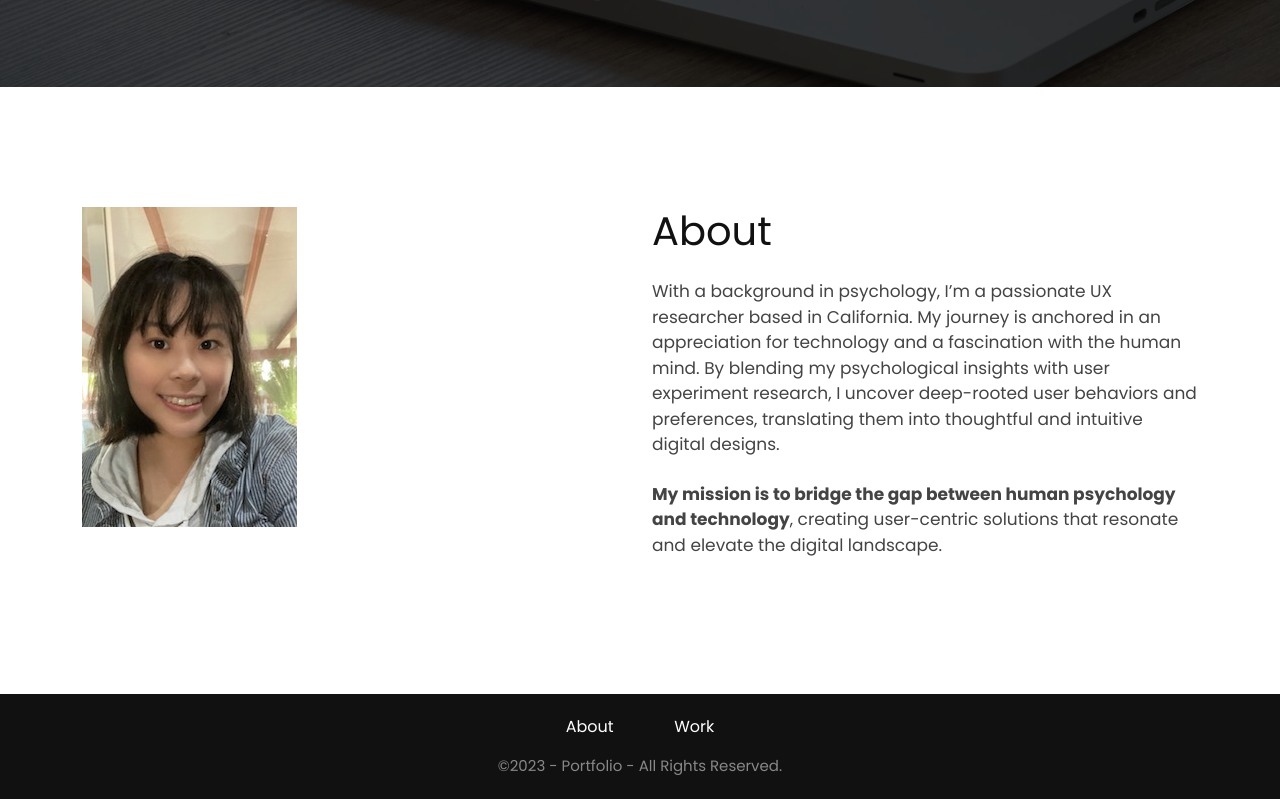
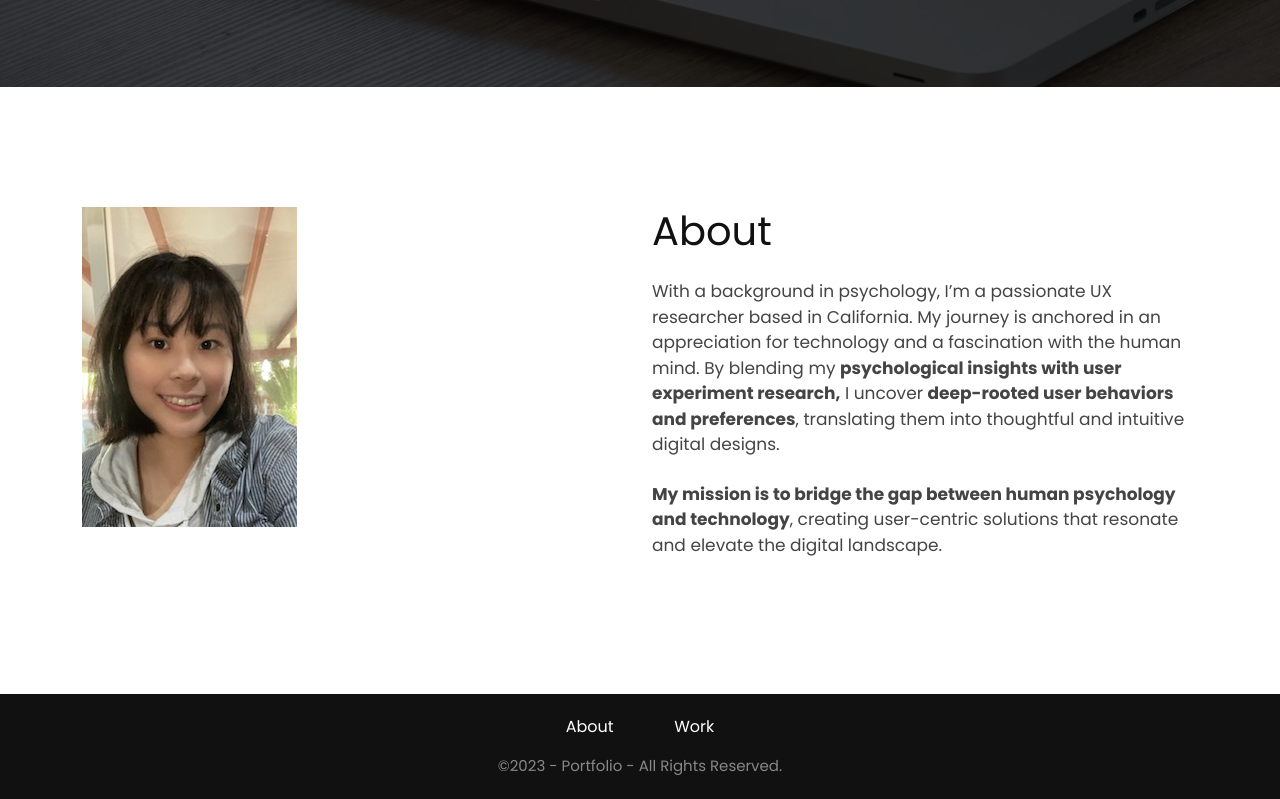
Before and after one commit to Panda9810/HW20, a plain HTML site: page index.html in a window 1280 px wide. Shown: the part 688-1487 px from the top of the page. Drawn offline with nearby package versions, Linux system fonts and the light colour scheme.

Commit message:
Update index.html

```diff
--- a/index.html
+++ b/index.html
@@ -73,8 +73,8 @@
                     <p>
                         With a background in psychology, I’m a passionate UX researcher based in California.
                         My journey is anchored in an appreciation for technology and a fascination with the human mind.
-                        By blending my psychological insights with user experiment research,
-                        I uncover deep-rooted user behaviors and preferences, translating them into thoughtful and intuitive digital designs.
+                        By blending my <b>psychological insights with user experiment research,</b>
+                        I uncover <b>deep-rooted user behaviors and preferences</b>, translating them into thoughtful and intuitive digital designs.
 
                     </p>
                     <p class="pt-2">
```
